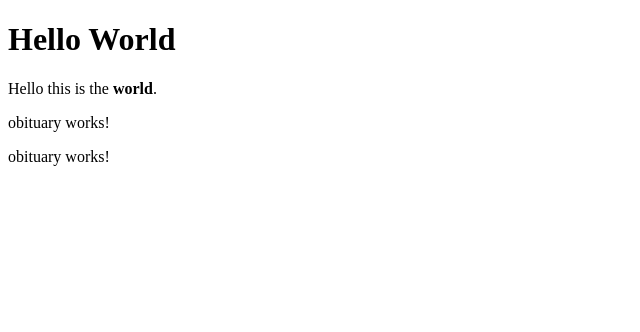
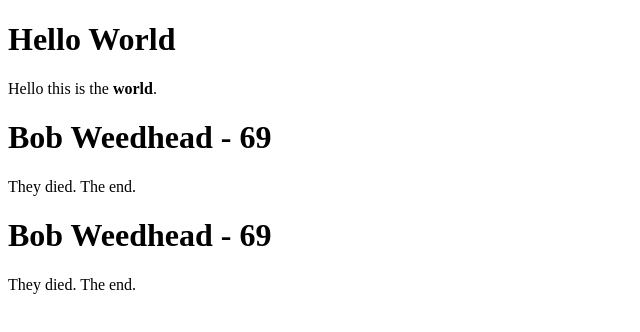
Before and after one commit to afrozenpeach/dots101, an Angular app: page / in a window 1280 px wide. Shown: the top 332 px of the page, without its empty margins (0-640 px from the left). Built offline with nearby package versions, Linux system fonts and the light colour scheme.

Commit message:
Added obituary variables

```diff
--- a/src/app/obituaries/obituary/obituary.component.html
+++ b/src/app/obituaries/obituary/obituary.component.html
@@ -1 +1,3 @@
-<p>obituary works!</p>
+<h1>{{name}} - {{age}}</h1>
+
+<p>{{obituaryText}}</p>
--- a/src/app/obituaries/obituary/obituary.component.ts
+++ b/src/app/obituaries/obituary/obituary.component.ts
@@ -7,9 +7,20 @@ import { Component, OnInit } from '@angular/core';
 })
 export class ObituaryComponent implements OnInit {
 
-  constructor() { }
+  name;
+  age = 69;
+  obituaryText;
+
+  constructor() {
+    this.createObituary('Bob Weedhead', 'They died. The end.');
+   }
 
   ngOnInit(): void {
   }
 
+  createObituary(inputName, inputObituaryText) {
+    this.name = inputName;
+    this.obituaryText = inputObituaryText;
+  }
+
 }
```
